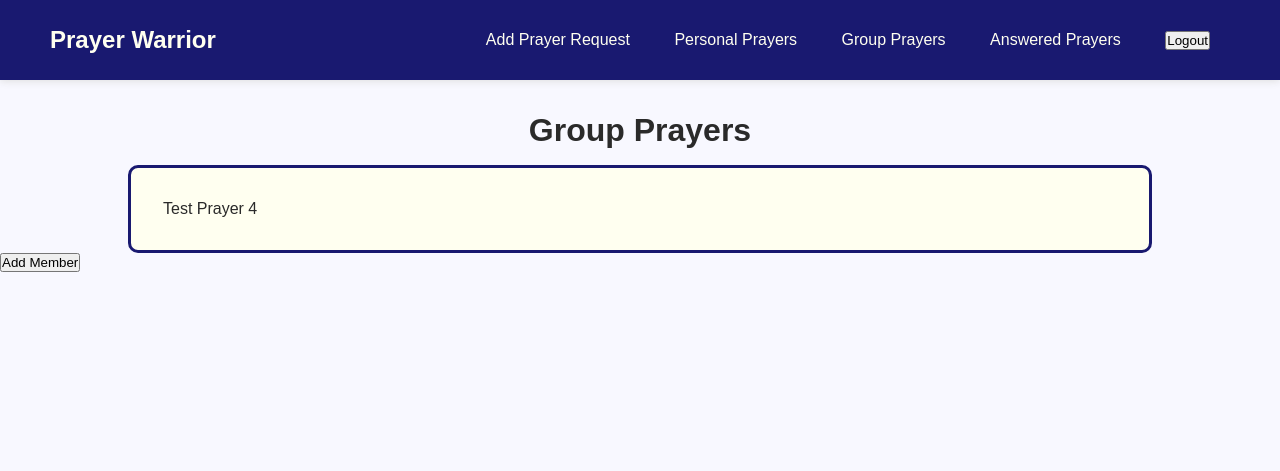
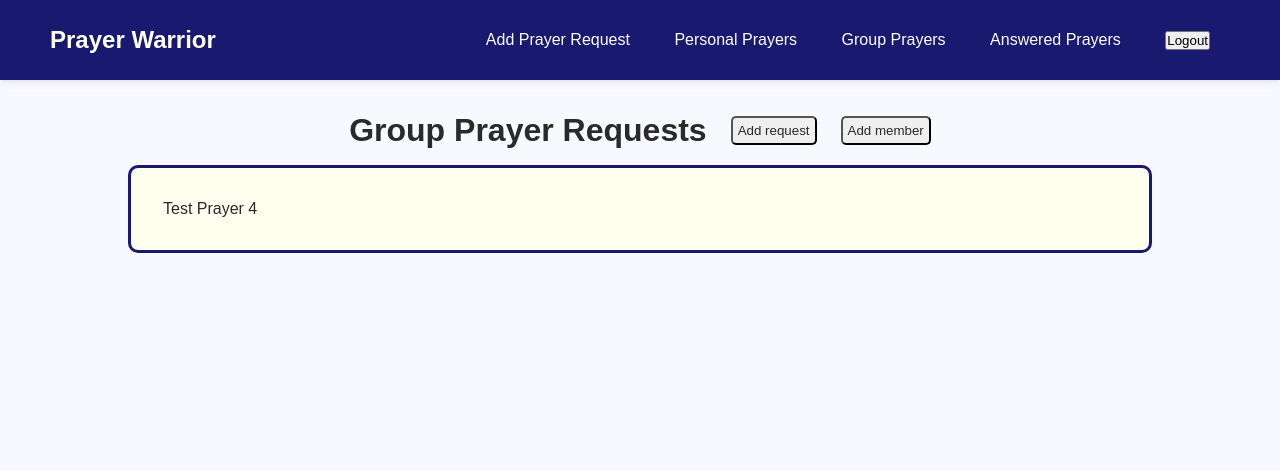
Before and after one commit to stephenlindstrom/prayer_warrior, a Django app: page /app/group-prayers/1/ in a window 1280 px wide. Shown: the top 471 px of the page. Run offline with Django 5.2, Linux system fonts and the light colour scheme; a user stored in the database is signed in; data comes from the database, SQL or seed files in the repository; both versions use the stored data as it was after the commit.

Commit message:
Change styling of buttons
Add text to buttons for adding a prayer request and
adding a group member

```diff
--- a/app/static/app/group-detail.css
+++ b/app/static/app/group-detail.css
@@ -21,3 +21,20 @@ h1 {
     margin-top: 1rem;
     background-color: var(--secondary-color);
 }
+
+.header {
+    display: flex;
+    justify-content: center;
+    align-items: center;
+}
+
+#pr-btn, #am-btn {
+    margin-left: 1.5rem;
+    padding: 5px;
+    border-radius: 5px;
+}
+
+a {
+    text-decoration: none;
+    color: var(--text-color);
+}
--- a/app/static/app/personal-prayer.css
+++ b/app/static/app/personal-prayer.css
@@ -30,9 +30,8 @@ h1 {
 
 button {
     margin-left: 1.5rem;
-    border-radius: 1.5rem;
-    width: 1.5rem;
-    height: 1.5rem;
+    border-radius: 5px;
+    padding: 5px;
 }
 
 a {
--- a/app/templates/app/group-detail.html
+++ b/app/templates/app/group-detail.html
@@ -4,7 +4,11 @@
 {% block page-style %} <link rel="stylesheet" href="{% static 'app/group-detail.css' %}">{% endblock %}
 
 {% block content %}
-    <h1>Group Prayers</h1>
+    <div class="header">
+        <h1>Group Prayer Requests</h1>
+        <button id="pr-btn"><a href="{% url 'app:prayer-request' %}">Add request</a></button>
+        <button id="am-btn"><a href="{% url 'app:add-member' group.id %}">Add member</a></button>
+    </div>
     {% if prayer_list %}
     <ul class="flex-container">
     {% for prayer in prayer_list %}
@@ -14,5 +18,4 @@
     {% else %}
         No prayer requests
     {% endif %}
-    <a href="{% url 'app:add-member' group.id %}"><button>Add Member</button></a>
 {% endblock %}
--- a/app/templates/app/personal-prayer.html
+++ b/app/templates/app/personal-prayer.html
@@ -6,7 +6,7 @@
 {% block content %}
 <div class="header">
     <h1>Personal Prayer Requests</h1>
-    <button><a href="{% url 'app:prayer-request' %}" title="Add request">+</a></button>
+    <button><a href="{% url 'app:prayer-request' %}">Add request</a></button>
 </div>
 {% if prayer_request_list %}
     <ul class="flex-container">
```
Also changed, not shown: app/static/app/images/praying_hands.png (added), db.sqlite3, 1 other file.
